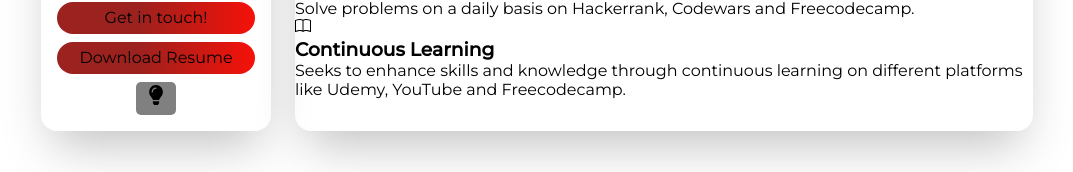
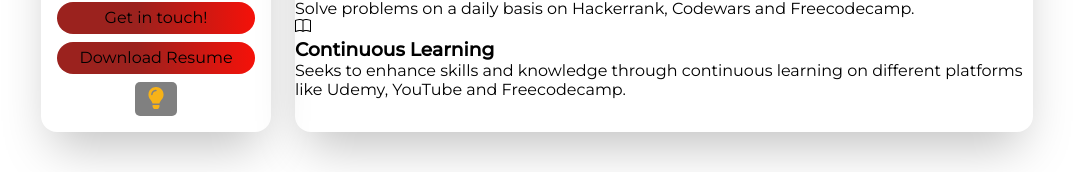
Before and after one commit to Exx-hub/nextjs-portfolio, a Next.js app: page / in a window 1280 px wide. Shown: the part 490-662 px from the top of the page, without its empty margins (103-1176 px from the left). Built offline with nearby package versions, Linux system fonts and the light colour scheme.

Commit message:
add: Color to lightbulb icon when light mode

```diff
--- a/components/SkillCard.js
+++ b/components/SkillCard.js
@@ -1,6 +1,6 @@
 const SkillCard = ({ item }) => {
 	const { Icon, title, description } = item;
-	console.log(item);
+
 	return (
 		<div>
 			<Icon />
--- a/components/ThemeChanger.js
+++ b/components/ThemeChanger.js
@@ -2,7 +2,6 @@ import { useTheme } from "next-themes";
 import { useEffect, useState } from "react";
 
 import { FaLightbulb } from "react-icons/fa";
-import { BsBrightnessAltLow, BsMoon, IconName } from "react-icons/bs";
 
 const ThemeChanger = () => {
 	const [mounted, setMounted] = useState(false);
@@ -22,14 +21,10 @@ const ThemeChanger = () => {
 	if (!mounted) return null;
 
 	return (
-		<div className="themeButton">
-			<FaLightbulb onClick={handleTheme} className="themeIcon" />
+		<div className="themeButton" onClick={handleTheme}>
+			<FaLightbulb className="themeIcon" />
 		</div>
 	);
 };
 
 export default ThemeChanger;
-
-// BsBrightnessLow
-// BsMoon
-// FaLightbulb
--- a/styles/globals.css
+++ b/styles/globals.css
@@ -63,6 +63,8 @@ a {
 	border-radius: 1rem;
 
 	box-shadow: 0 25px 50px -12px rgba(0, 0, 0, 0.25);
+
+	position: relative;
 }
 .main-container {
 	/* flex-grow: 3; */
@@ -81,11 +83,18 @@ a {
 	background-color: gray;
 	margin: 0 auto;
 	border-radius: 5px;
-	padding: 3px 10px;
+	padding: 0 10px;
 	width: min-content;
+	padding-top: 5px;
+	/* position: absolute; */
+	top: 0;
 }
 
 .themeIcon {
-	font-size: 20px;
+	font-size: 22px;
 	cursor: pointer;
 }
+
+[data-theme="light"] .themeIcon {
+	color: #f7b217;
+}
```
